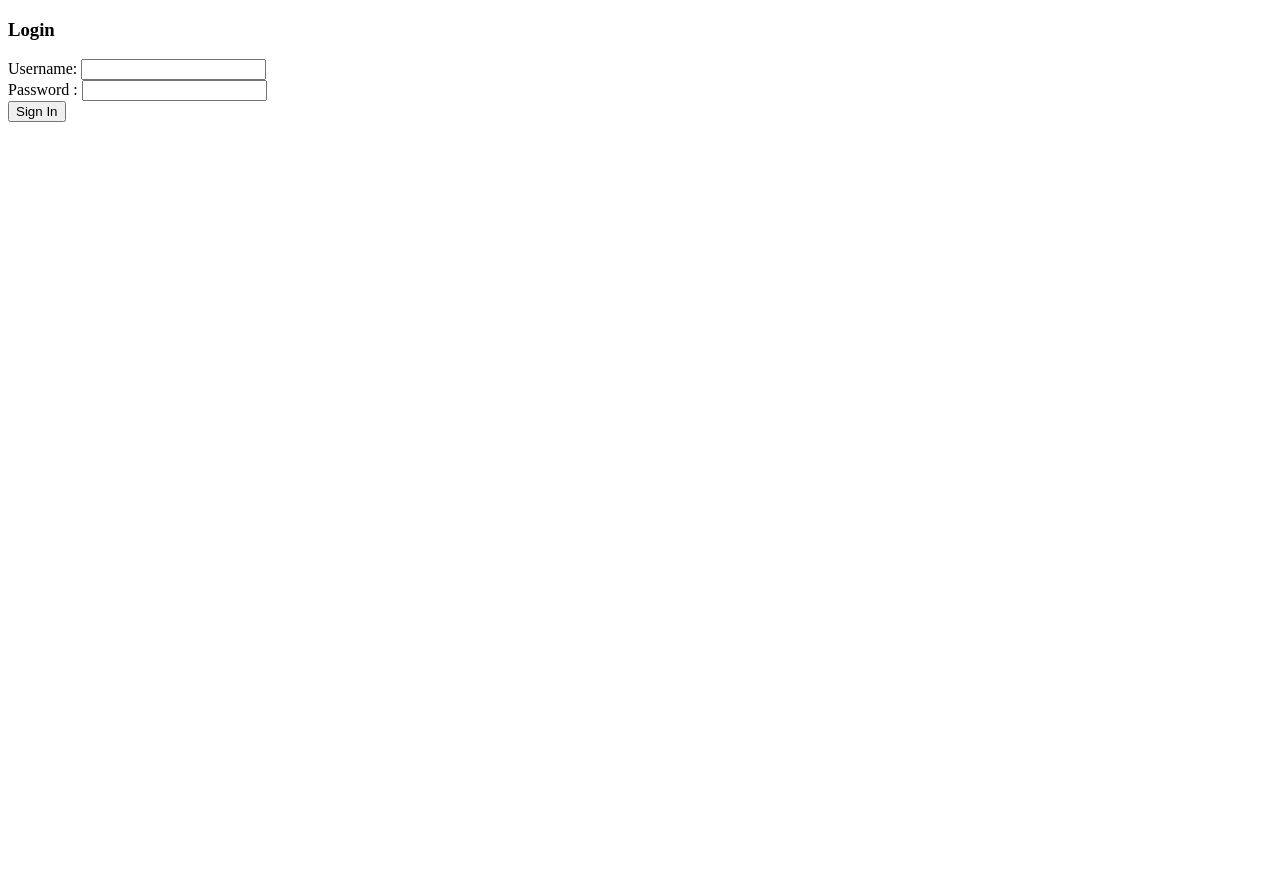
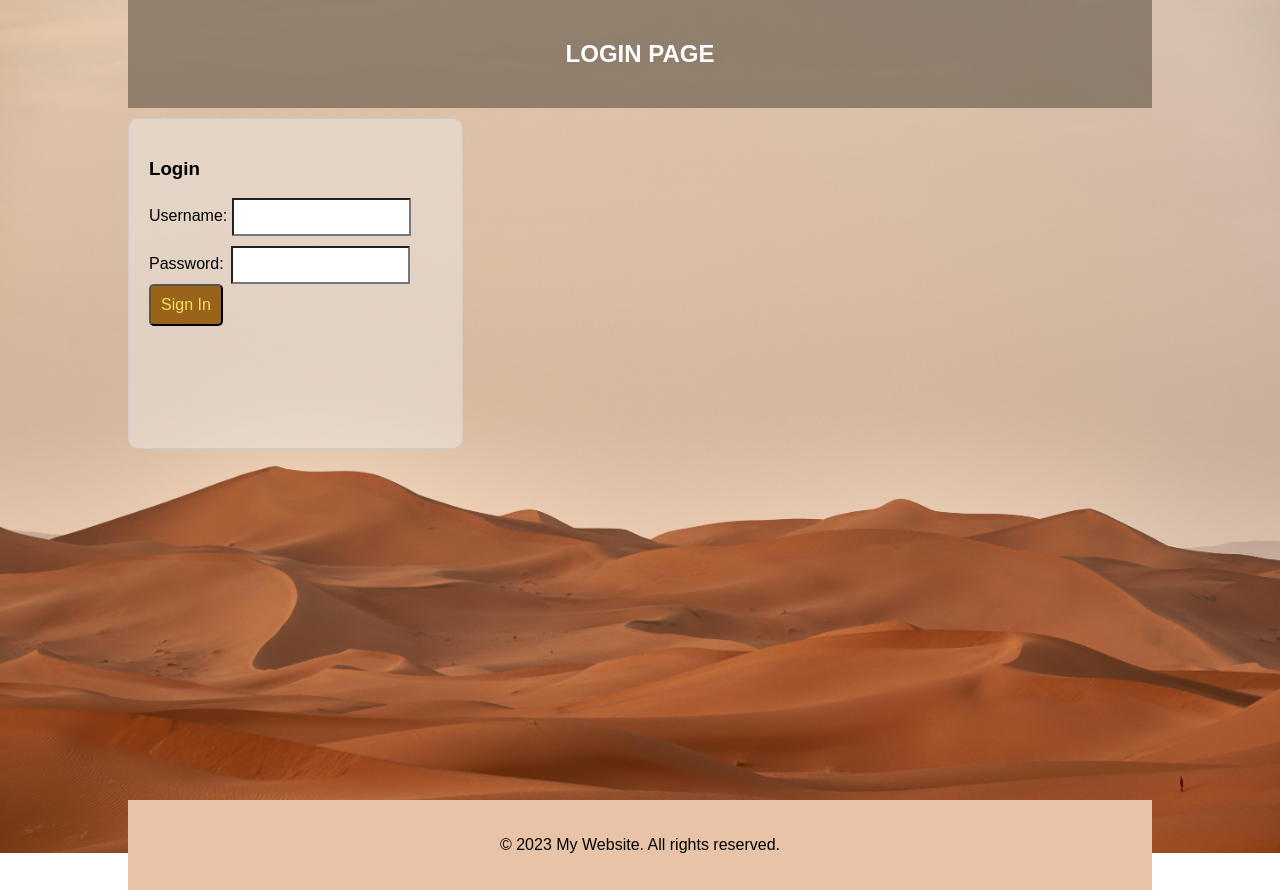
Before and after one commit to Muha8Isa/Basic-HTML-Fundamentals, a plain HTML site: page Login.html in a window 1280 px wide. Before the commit the page ends 800 px from the top, so only its background shows below. Drawn offline with Linux system fonts and the light colour scheme.

Commit message:
part 2 done!

```diff
--- a/Login.html
+++ b/Login.html
@@ -5,18 +5,28 @@
     <meta http-equiv="X-UA-Compatible" content="IE=edge">
     <meta name="viewport" content="width=device-width, initial-scale=1.0">
     <title>Login Page</title>
+    <link rel="stylesheet" href="css/StyleLogin.css">
 </head>
   <body>
-    <h3>Login</h3>
+    <div class="grid">
+      <div class="header"> <!-- header box -->
+        <h2>Login Page</h2>
+      </div>
+      <div class="main"> <!-- header box -->
+        <h3>Login</h3>
     <form>
         <label>Username:</label>
-        <input type="text" name="username"><br> <!-- The <br> tag creates a line break after the input field, which moves the cursor to the next line -->
-        <label> Password : </label>
+        <input type="username" name="username"><br> <!-- The <br> tag creates a line break after the input field, which moves the cursor to the next line -->
+        <label> Password: </label>
         <input type="password" name="password"><br>
         <input type="submit" value="Sign In"> <!-- Creates a button that the user can click to submit the form -->
       </form>
+      </div>
+    </div>
+    <div class="footer"> <!-- footer box -->
+        <p>&copy; 2023 My Website. All rights reserved.</p>
+    </div>
+    </div>
+
   </body>
 </html>
-
-</body>
-</html>
--- a/css/Style.css
+++ b/css/Style.css
@@ -29,10 +29,35 @@ body {
   padding: 20px;
 }
 
+input[type="submit"] {
+  background-color: #99641a;
+  border-radius: 5px;
+  font-size: 16px;
+  color: #f6e263;
+  padding: 10px 10px;
+}
+
+
+input[type="username"] {
+  border-radius: 1px;
+  font-size: 12px;
+  padding: 10px 10px;
+  margin-bottom: 10px;
+}
+
+input[type="password"] {
+  border-radius: 1px;
+  font-size: 12px;
+  padding: 10px 10px;
+  margin-left: 3px;
+}
+
 .nav {
   grid-column: 2 / 3;
   grid-row: 3 / 4;
   background-color: #f9ead01f;
+  display: flex;
+  flex-direction: column;
   padding: 20px;
 }
 
@@ -40,14 +65,23 @@ body {
   grid-column: 2 / 3;
   grid-row: 2 / 3;
   background-color: #f5b3391f;
+  display: flex;
+  flex-direction: column;
   padding: 20px;
 }
 
+  #goals {
+    font-weight: lighter;
+    color: blue;
+  }
+
 .main {
   grid-column: 1 / 2;
-  grid-row: 2 / 2;
+  grid-row: 2 / 3;
   background-color: #eeeeee00;
   padding: 20px;
+  display: flex;
+  flex-direction: column;
   text-align: center;
 }
 
@@ -59,6 +93,28 @@ body {
   text-align: center;
 }
 
+  /* Alternating list items */
+.nav ul li:nth-child(odd) {
+    background-color: green;
+}
+
+.nav ul li:nth-child(even) {
+    background-color: red;
+}
+
+ a { /*Change all links colors*/
+  color: rgb(254, 254, 254);
+}
+
+/*a:nth-child(odd) {
+  color: green;
+}
+
+a:nth-child(even) {
+  color: red;
+} */
+
+
 .footer {
   grid-column: 1 / 4;
   grid-row: 5;
--- /dev/null
+++ b/css/StyleLogin.css
@@ -0,0 +1,67 @@
+body {
+    width: 1024px;
+    height: 800px;
+    margin: 0 auto; /* sets the top and bottom margins of an element to zero and the left and right margins to auto. This centers an element both horizontally and vertically within its container.*/
+    font-family:sans-serif;
+    background-image: url("../Image/wolfgang-hasselmann-pVr6wvUneMk-unsplash.jpg");
+    background-repeat: no-repeat;
+    background-size: cover;
+  }
+  .grid {
+    display: grid;
+    grid-template-columns: repeat(3, 1fr);
+    grid-template-rows: auto 1fr 1fr auto;
+    min-height: 100vh;
+    gap: 10px;
+  }
+
+  .header {
+    grid-column: 1 / 4;
+    grid-row: 1 / 2;
+    background-color:rgba(100, 87, 72, 0.622);
+    color: #fff;
+    padding: 20px;
+    text-align: center;
+    text-transform: uppercase;
+  }
+
+  .main {
+    grid-column: 1 / 2;
+    grid-row: 2 / 2;
+    background-color: #eeeeee74;
+    padding: 20px;
+    text-align: left;
+    border: 1px solid #ccc;
+    border-radius: 10px;
+  }
+
+  input[type="submit"] {
+    background-color: #99641a;
+    border-radius: 5px;
+    font-size: 16px;
+    color: #f6e263;
+    padding: 10px 10px;
+  }
+
+
+  input[type="username"] {
+    border-radius: 1px;
+    font-size: 12px;
+    padding: 10px 10px;
+    margin-bottom: 10px;
+  }
+
+  input[type="password"] {
+    border-radius: 1px;
+    font-size: 12px;
+    padding: 10px 10px;
+    margin-left: 3px;
+  }
+
+  .footer {
+    grid-column: 1 / 4;
+    grid-row: 5;
+    background-color: #e8c3a8;
+    padding: 20px;
+    text-align: center;
+  }
```
Also changed, not shown: Index.html (+12 -4 lines).
